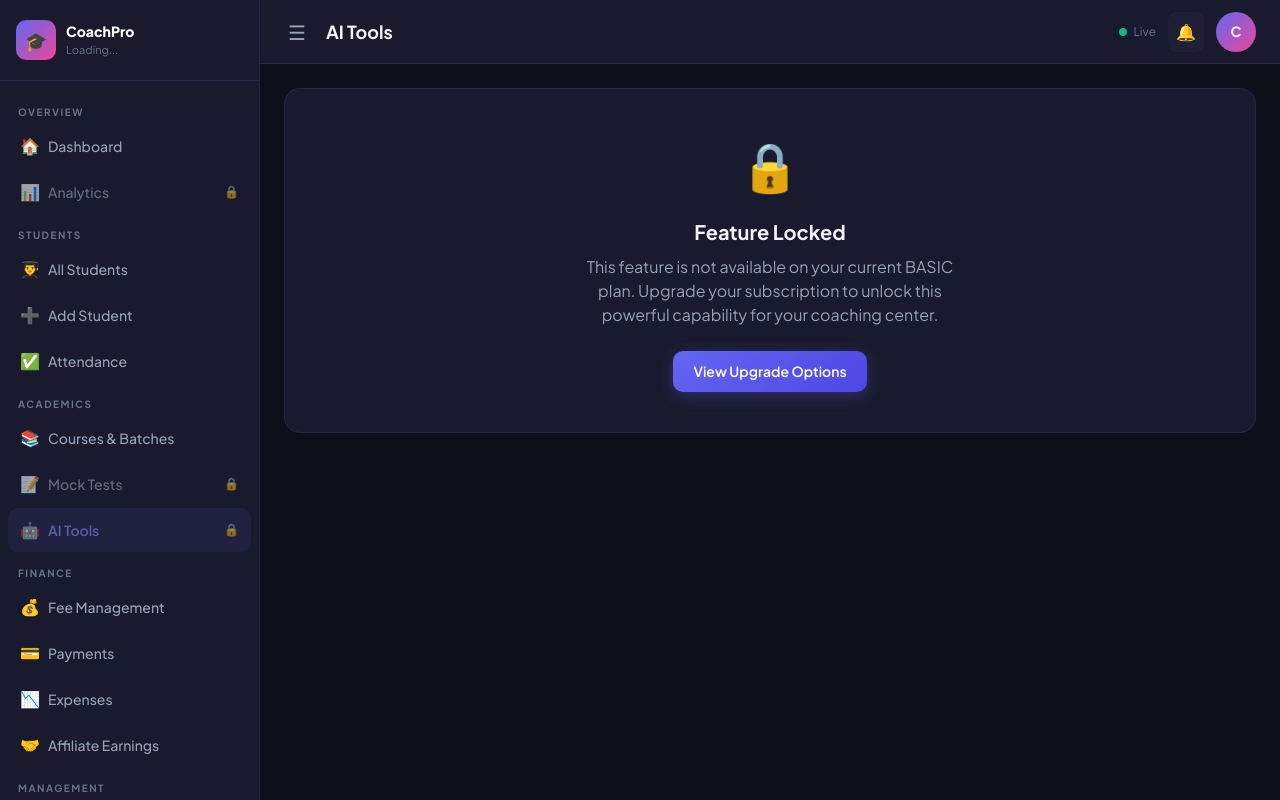
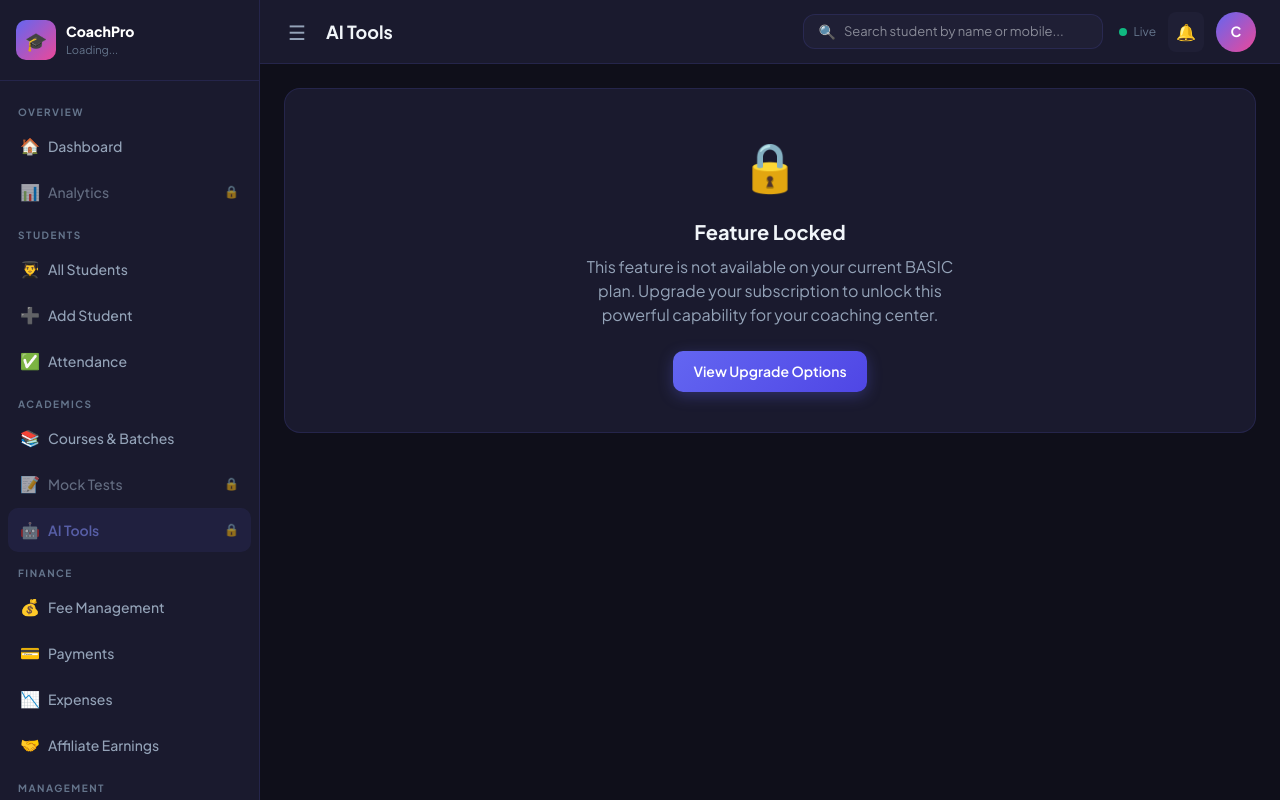
Before and after one commit to haarekasahara1923-wq/coachpro, a Next.js app: page /dashboard/ai-tools in a window 1280 px wide. Built offline with nearby package versions, Linux system fonts and the light colour scheme; sample sign-in values are in the browser's storage.

Commit message:
feat: add global student search to dashboard header

```diff
--- a/src/app/dashboard/layout.tsx
+++ b/src/app/dashboard/layout.tsx
@@ -212,6 +212,26 @@ function DashboardHeader({ onMenuClick }: { onMenuClick: () => void }) {
                 </div>
             </div>
 
+            <div style={{ display: 'flex', alignItems: 'center', gap: '16px', flex: 1, justifyContent: 'flex-end', padding: '0 16px' }}>
+                {/* Global Student Search Bar */}
+                <div style={{ display: 'flex', alignItems: 'center', background: 'var(--surface-2)', padding: '6px 14px', borderRadius: '12px', border: '1px solid var(--border)', maxWidth: '300px', width: '100%', gap: '8px' }}>
+                    <span style={{ fontSize: '14px', color: 'var(--text-muted)' }}>🔍</span>
+                    <input
+                        type="text"
+                        placeholder="Search student by name or mobile..."
+                        style={{ border: 'none', background: 'transparent', outline: 'none', color: 'var(--text-primary)', fontSize: '13px', width: '100%' }}
+                        onKeyDown={(e) => {
+                            if (e.key === 'Enter') {
+                                const val = e.currentTarget.value;
+                                if (val) {
+                                    window.location.href = `/dashboard/students?search=${encodeURIComponent(val)}`;
+                                }
+                            }
+                        }}
+                    />
+                </div>
+            </div>
+
             <div style={{ display: 'flex', alignItems: 'center', gap: '12px' }}>
                 <div style={{ fontSize: '12px', color: 'var(--text-muted)', display: 'flex', alignItems: 'center', gap: '6px' }}>
                     <span style={{ width: '8px', height: '8px', borderRadius: '50%', background: 'var(--success)', display: 'inline-block' }} />
```
